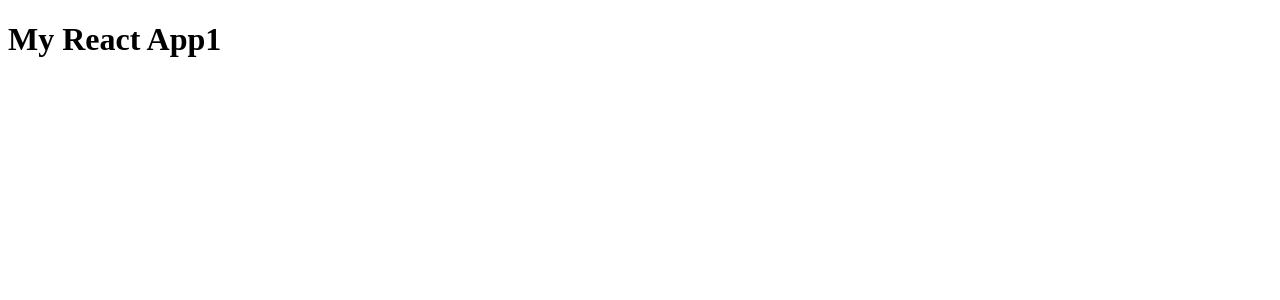
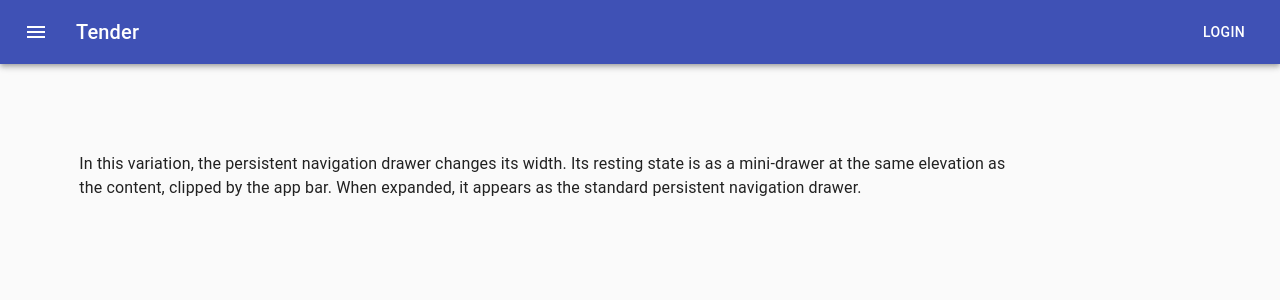
Before and after one commit to venkateshnatraj/tenderapp, a React app: page / in a window 1280 px wide. Shown: the top 300 px of the page. Built offline with nearby package versions, Linux system fonts and the light colour scheme.

Commit message:
added material ui header and side bar

```diff
--- a/src/components/App.js
+++ b/src/App.js
@@ -1,9 +1,10 @@
 import React, { Fragment } from 'react'
+import Layout from './components/layout/layout'
 
 function App() {
   return (
     <Fragment>
-      <h1>My React App1</h1>
+      <Layout />
     </Fragment>
   )
 }
--- /dev/null
+++ b/src/components/layout/header.js
@@ -0,0 +1,36 @@
+import React, { Fragment } from 'react'
+import { AppBar, Toolbar, Typography, IconButton } from '@material-ui/core'
+import Button from '@material-ui/core/Button'
+import MenuIcon from '@material-ui/icons/Menu'
+import clsx from 'clsx'
+import { useStyles } from './styles'
+
+const Header = (props) => {
+  const classes = useStyles()
+  return (
+    <Fragment>
+      <AppBar
+        position="static"
+        className={clsx(classes.appBar, { [classes.appBarShift]: props.isOpen })}
+      >
+        <Toolbar>
+          <IconButton
+            color="inherit"
+            aria-label="open drawer"
+            onClick={props.open}
+            edge="start"
+            className={clsx(classes.menuButton, props.isOpen && classes.hide)}
+          >
+            <MenuIcon />
+          </IconButton>
+          <Typography variant="h6" className={classes.title}>
+            Tender
+          </Typography>
+          <Button color="inherit">Login</Button>
+        </Toolbar>
+      </AppBar>
+    </Fragment>
+  )
+}
+
+export default Header
--- /dev/null
+++ b/src/components/layout/layout.js
@@ -0,0 +1,49 @@
+import React, { Fragment, useState } from 'react'
+import { Typography, Grid } from '@material-ui/core'
+
+import clsx from 'clsx'
+import CssBaseline from '@material-ui/core/CssBaseline'
+import Header from './header'
+import SideDrawer from './sideDrawer'
+import { useStyles } from './styles'
+
+const Layout = () => {
+  const classes = useStyles()
+  const [open, setOpen] = useState(false)
+  const handleDrawerOpen = () => {
+    setOpen(true)
+  }
+
+  const handleDrawerClose = () => {
+    setOpen(false)
+  }
+  return (
+    <Fragment>
+      <div className={classes.root}>
+        <CssBaseline />
+        <Grid container direction="column">
+          <Grid item>
+            <Header isOpen={open} open={handleDrawerOpen} />
+            <SideDrawer isOpen={open} close={handleDrawerClose} />
+          </Grid>
+          <main className={clsx(classes.content, { [classes.contentShift]: open })}>
+            <div className={classes.drawerHeader} />
+            <Grid item container>
+              <Grid item xs={1} sm={2} />
+              <Grid item xs={12} sm={8}>
+                <Typography paragraph>
+                  In this variation, the persistent navigation drawer changes its width. Its resting
+                  state is as a mini-drawer at the same elevation as the content, clipped by the app
+                  bar. When expanded, it appears as the standard persistent navigation drawer.
+                </Typography>
+              </Grid>
+              <Grid item xs={1} sm={2} />
+            </Grid>
+          </main>
+        </Grid>
+      </div>
+    </Fragment>
+  )
+}
+
+export default Layout
--- /dev/null
+++ b/src/components/layout/sideDrawer.js
@@ -0,0 +1,44 @@
+import React, { Fragment } from 'react'
+import Drawer from '@material-ui/core/Drawer'
+import Divider from '@material-ui/core/Divider'
+import List from '@material-ui/core/List'
+import ListItem from '@material-ui/core/ListItem'
+import ListItemText from '@material-ui/core/ListItemText'
+import { useTheme } from '@material-ui/core/styles'
+import ChevronLeftIcon from '@material-ui/icons/ChevronLeft'
+import ChevronRightIcon from '@material-ui/icons/ChevronRight'
+import { IconButton } from '@material-ui/core'
+import { useStyles } from './styles'
+
+const SideDrawer = (props) => {
+  const classes = useStyles()
+  const theme = useTheme()
+  return (
+    <Fragment>
+      <Drawer
+        className={classes.drawer}
+        variant="persistent"
+        anchor="left"
+        open={props.isOpen}
+        classes={{ paper: classes.drawerPaper }}
+      >
+        <div className={classes.drawerHeader}>
+          <IconButton onClick={props.close}>
+            {theme.direction === 'ltr' ? <ChevronLeftIcon /> : <ChevronRightIcon />}
+          </IconButton>
+        </div>
+        <Divider />
+        <List>
+          {['Inbox', 'Starred', 'Send email', 'Drafts'].map((text) => (
+            <ListItem button key={text}>
+              {/* <ListItemIcon>{index % 2 === 0 ? <InboxIcon /> : <MailIcon />}</ListItemIcon> */}
+              <ListItemText primary={text} />
+            </ListItem>
+          ))}
+        </List>
+      </Drawer>
+    </Fragment>
+  )
+}
+
+export default SideDrawer
--- /dev/null
+++ b/src/components/layout/styles.js
@@ -0,0 +1,64 @@
+import { makeStyles } from '@material-ui/core/styles'
+
+const drawerWidth = 240
+const useStyles = makeStyles((theme) => ({
+  title: {
+    flexGrow: 1
+  },
+  root: {
+    display: 'flex'
+  },
+  appBar: {
+    transition: theme.transitions.create(['margin', 'width'], {
+      easing: theme.transitions.easing.sharp,
+      duration: theme.transitions.duration.leavingScreen
+    })
+  },
+  appBarShift: {
+    width: `calc(100% - ${drawerWidth}px)`,
+    marginLeft: drawerWidth,
+    transition: theme.transitions.create(['margin', 'width'], {
+      easing: theme.transitions.easing.easeOut,
+      duration: theme.transitions.duration.enteringScreen
+    })
+  },
+  menuButton: {
+    marginRight: theme.spacing(2)
+  },
+  hide: {
+    display: 'none'
+  },
+  drawer: {
+    width: drawerWidth,
+    flexShrink: 0
+  },
+  drawerPaper: {
+    width: drawerWidth
+  },
+  drawerHeader: {
+    display: 'flex',
+    alignItems: 'center',
+    padding: theme.spacing(0, 1),
+    // necessary for content to be below app bar
+    ...theme.mixins.toolbar,
+    justifyContent: 'flex-end'
+  },
+  content: {
+    flexGrow: 1,
+    padding: theme.spacing(3),
+    transition: theme.transitions.create('margin', {
+      easing: theme.transitions.easing.sharp,
+      duration: theme.transitions.duration.leavingScreen
+    }),
+    marginLeft: -drawerWidth + 60
+  },
+  contentShift: {
+    transition: theme.transitions.create('margin', {
+      easing: theme.transitions.easing.easeOut,
+      duration: theme.transitions.duration.enteringScreen
+    }),
+    marginLeft: 100
+  }
+}))
+
+module.exports = { useStyles }
--- a/src/index.html
+++ b/src/index.html
@@ -4,9 +4,9 @@
         <meta charset="UTF-8">
         <meta name="viewport" content="width=device-width, initial-scale=1.0">
         <meta http-equiv="X-UA-COmpatible", content="ie-edge">
-        <title>My React App</title>
+        <title>Tender Application</title>
     </head>
-    <bod>
+    <body style="margin: 0">
         <div id="app"></div>
-    </bod>
+    </body>
 </html>
--- a/src/index.js
+++ b/src/index.js
@@ -1,5 +1,5 @@
 import React from 'react'
 import ReactDom from 'react-dom'
-import App from './components/App'
+import App from './App'
 
 ReactDom.render(<App />, document.getElementById('app'))
--- a/webpack.config.js
+++ b/webpack.config.js
@@ -11,12 +11,12 @@ module.exports = {
     },
     module :{
         rules : [
-            {
-                enforce: 'pre',
-                test: /\.js$/,
-                exclude: /node_modules/,
-                loader: 'eslint-loader',
-              },
+            // {
+            //     enforce: 'pre',
+            //     test: /\.js$/,
+            //     exclude: /node_modules/,
+            //     loader: 'eslint-loader',
+            //   },
             {
                 test:/\.js$/,
                 exclude: /node_modules/,
@@ -28,6 +28,7 @@ module.exports = {
     plugins: [
         new HtmlWebpackPlugin({
             template : './src/index.html'
-        })
+        }),
+
     ]
 }
```
Also changed, not shown: package.json (+11 -6 lines), .babelrc, 2 other files (tests, documents, lock files or other folders).
